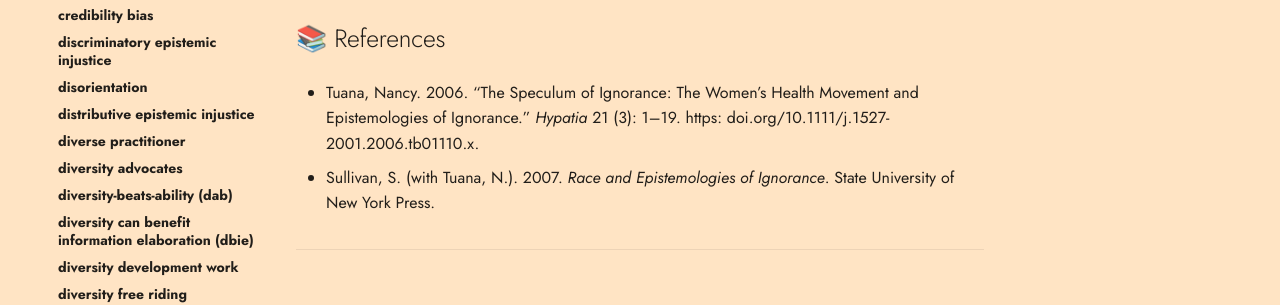
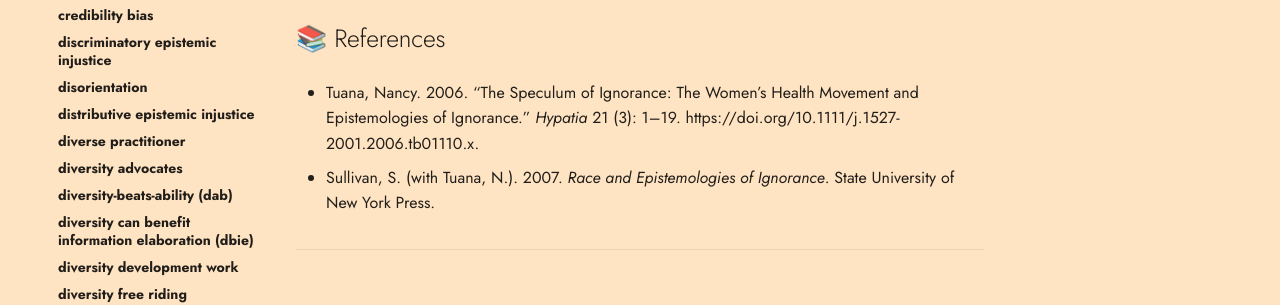
Before and after one commit to conceptcartography/conceptcartography, an MkDocs documentation site: the page built from docs/concepts/epistemologies-of-ignorance.md, in a window 1280 px wide. Shown: the part 392-697 px from the top of the page. Built offline with MkDocs 1.6.1 and Material for MkDocs 9.7.7, drawn with Linux system fonts in a browser that asks for light colours; comment, search, counter and statistics services are not loaded; the version menu is left out; some of the changed lines change nothing that is shown.

Commit message:
Fixed broken link

```diff
--- a/docs/concepts/epistemologies-of-ignorance.md
+++ b/docs/concepts/epistemologies-of-ignorance.md
@@ -10,7 +10,7 @@
 
 ## 📚 References
 
-- Tuana, Nancy. 2006. “The Speculum of Ignorance: The Women’s Health Movement and Epistemologies of Ignorance.” _Hypatia_ 21 (3): 1–19. https: doi.org/10.1111/j.1527-2001.2006.tb01110.x.
+- Tuana, Nancy. 2006. “The Speculum of Ignorance: The Women’s Health Movement and Epistemologies of Ignorance.” _Hypatia_ 21 (3): 1–19. https://doi.org/10.1111/j.1527-2001.2006.tb01110.x.
 
 - Sullivan, S. (with Tuana, N.). 2007. _Race and Epistemologies of Ignorance_. State University of New York Press.
 
```
